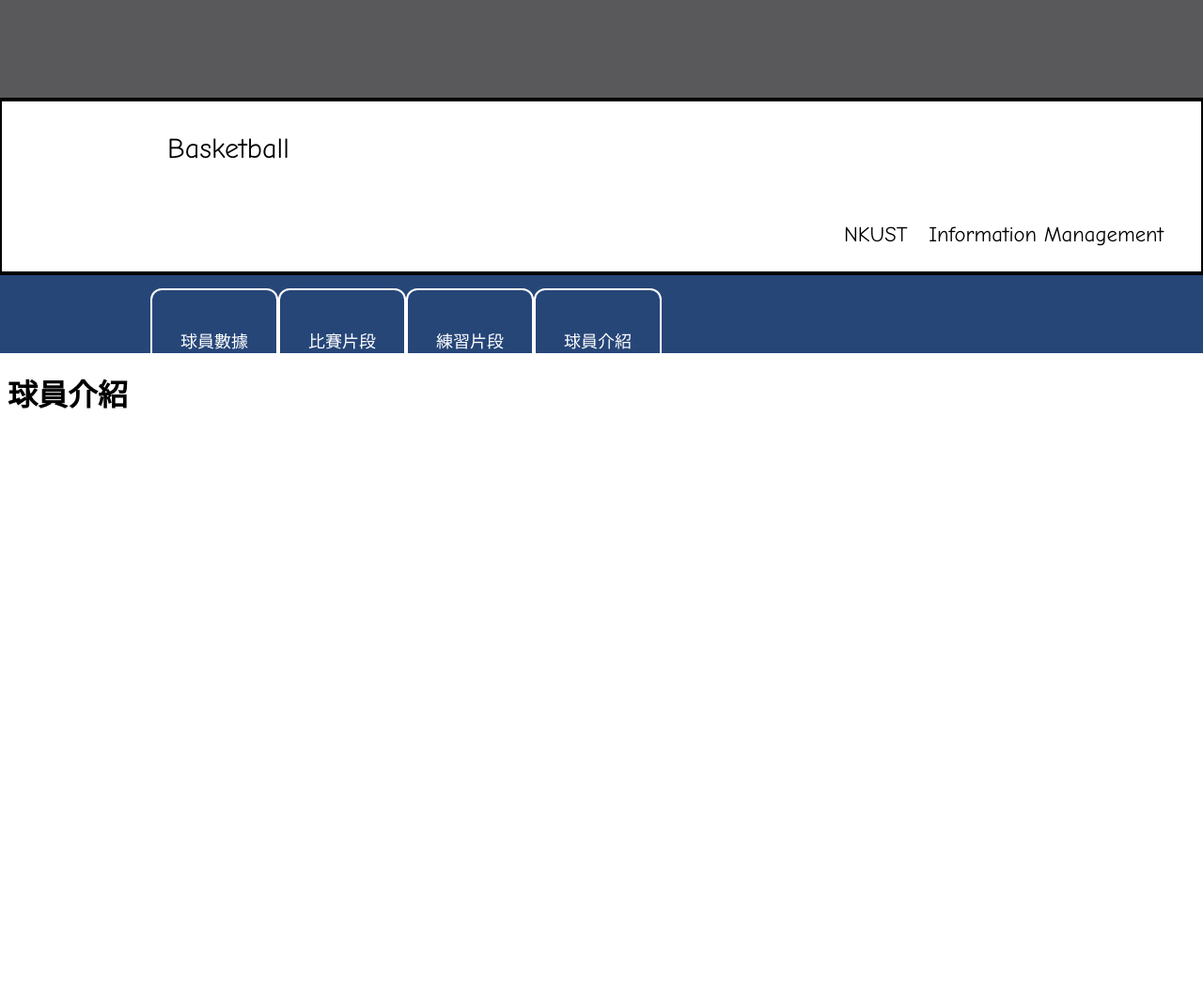
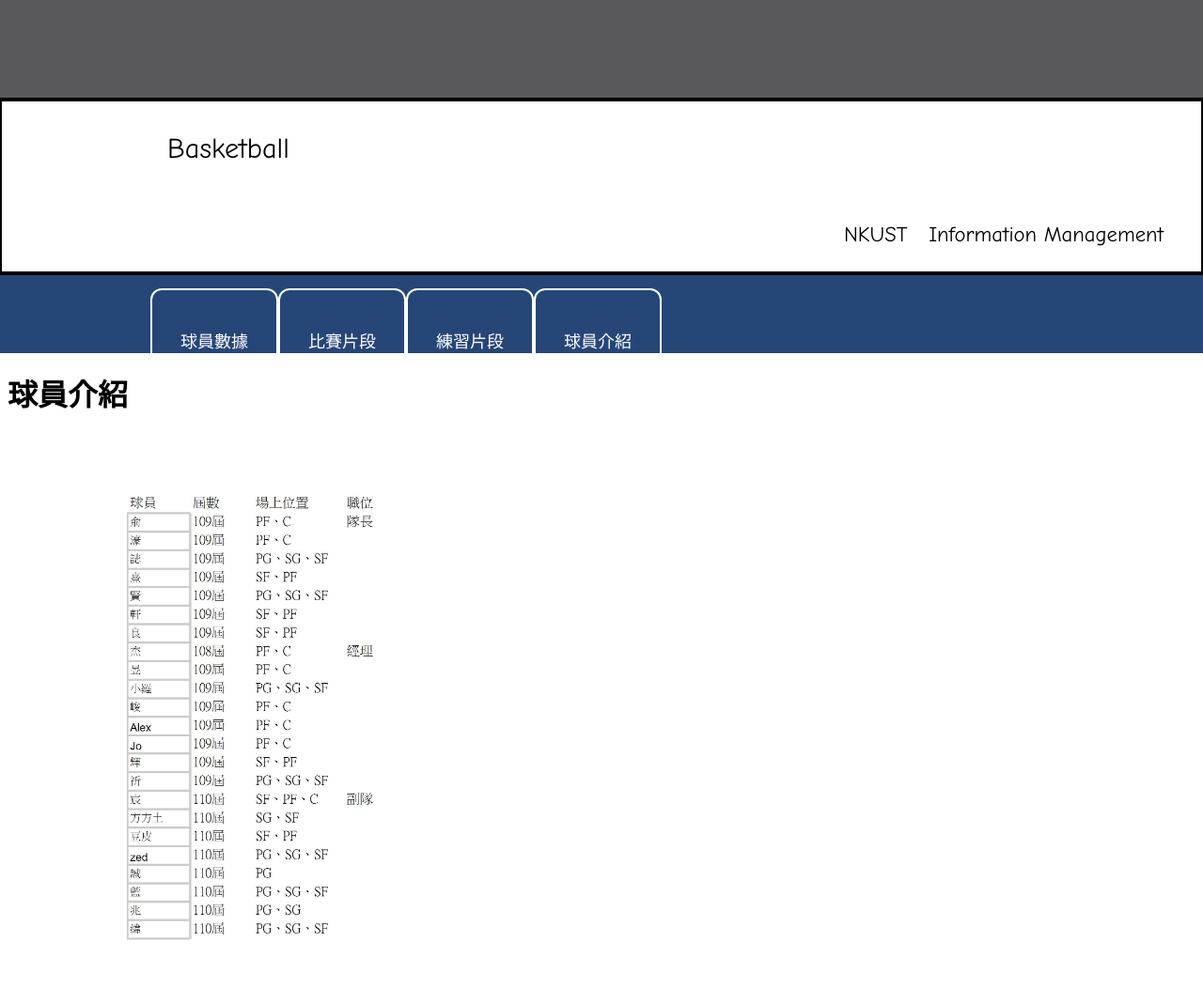
Before and after one commit to LinBroChen/nkust.im.basketball.github.io, a plain HTML site: page html/page6.html in a window 1280 px wide. Shown: the top 1069 px of the page at 94% size. Before the commit the page ends 800 px from the top, so only its background shows below. Drawn offline with Linux system fonts and the light colour scheme.

Commit message:
Add files via upload

```diff
--- a/html/page6.html
+++ b/html/page6.html
@@ -103,6 +103,7 @@
         </div>
         <h1>球員介紹</h1>
         <a href="index.html">回到首頁</a>
+        <img src="P.jpg" height="600"/>
         </div>
     </body>
 </html>
```
Also changed, not shown: html/P.jpg (added).
